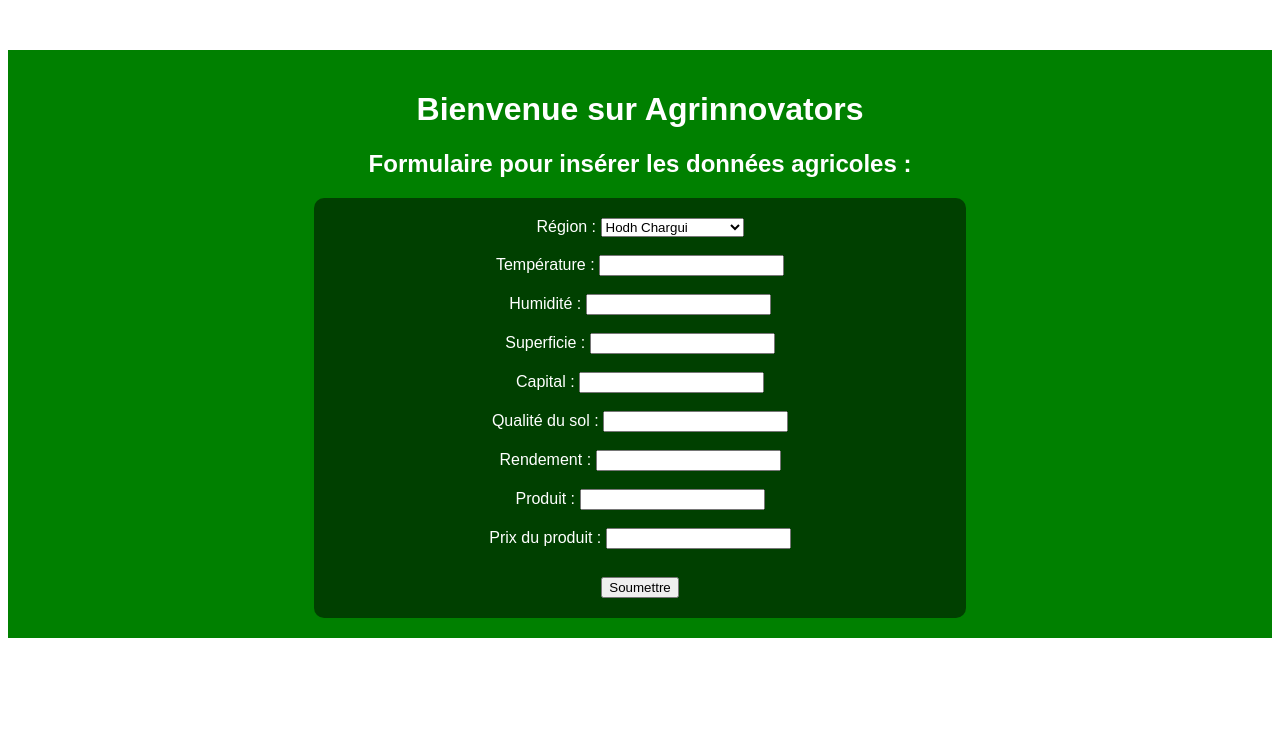
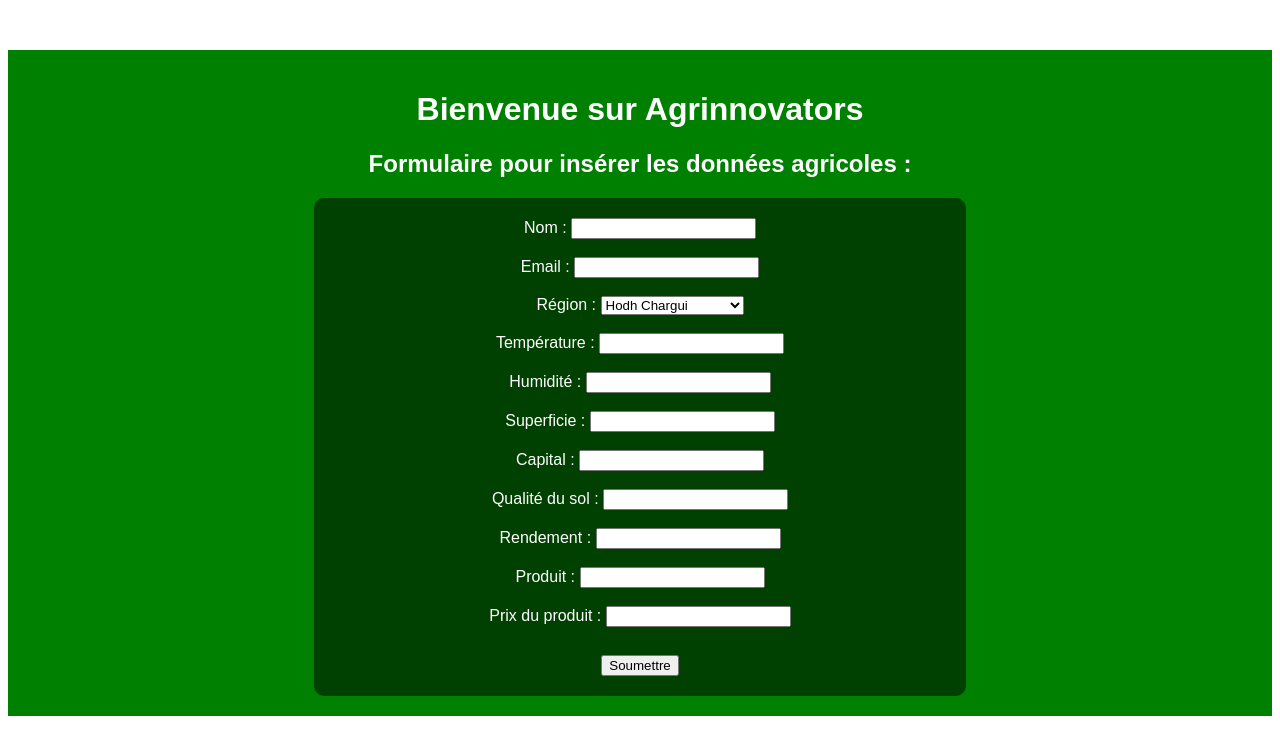
Before and after one commit to MulayeMuhammad/Agrinnovators, a Django app: page / in a window 1280 px wide. Shown: the part 54-800 px from the top of the page. Run offline with Django 5.2, Linux system fonts and the light colour scheme.

Commit message:
HASSTASS 2

```diff
--- a/AgriApp/templates/home.html
+++ b/AgriApp/templates/home.html
@@ -71,6 +71,13 @@
     <h2>Formulaire pour insérer les données agricoles :</h2>
     <form method="post" onsubmit="return validerFormulaire()">
         {% csrf_token %}
+        <label for="id_nom">Nom :</label>
+        <input type="text" id="id_nom" name="nom">
+        <br><br>
+        <label for="id_email">Email :</label>
+        <input type="email" id="id_email" name="email">
+        <br><br>
+
         <label for="id_region">Région :</label>
         <select id="id_region" name="region">
             <option value="Hodh Chargui">Hodh Chargui</option>
--- a/AgriApp/views.py
+++ b/AgriApp/views.py
@@ -38,7 +38,8 @@ def information_create(request, agriculteur_id):
             information.save()
             return redirect('agriculteur_detail', agriculteur_id=agriculteur.id)
     else:
-        form = InformationAgricoleForm()
+        initial_data = {'nom': agriculteur.nom, 'email': agriculteur.email}
+        form = InformationAgricoleForm(initial=initial_data)
     return render(request, 'information_create.html', {'form': form})
 
 def prediction_create(request, agriculteur_id):
@@ -51,5 +52,6 @@ def prediction_create(request, agriculteur_id):
             prediction.save()
             return redirect('agriculteur_detail', agriculteur_id=agriculteur.id)
     else:
-        form = PredictionForm()
+        initial_data = {'nom': agriculteur.nom, 'email': agriculteur.email}
+        form = PredictionForm(initial=initial_data)
     return render(request, 'prediction_create.html', {'form': form})
```
